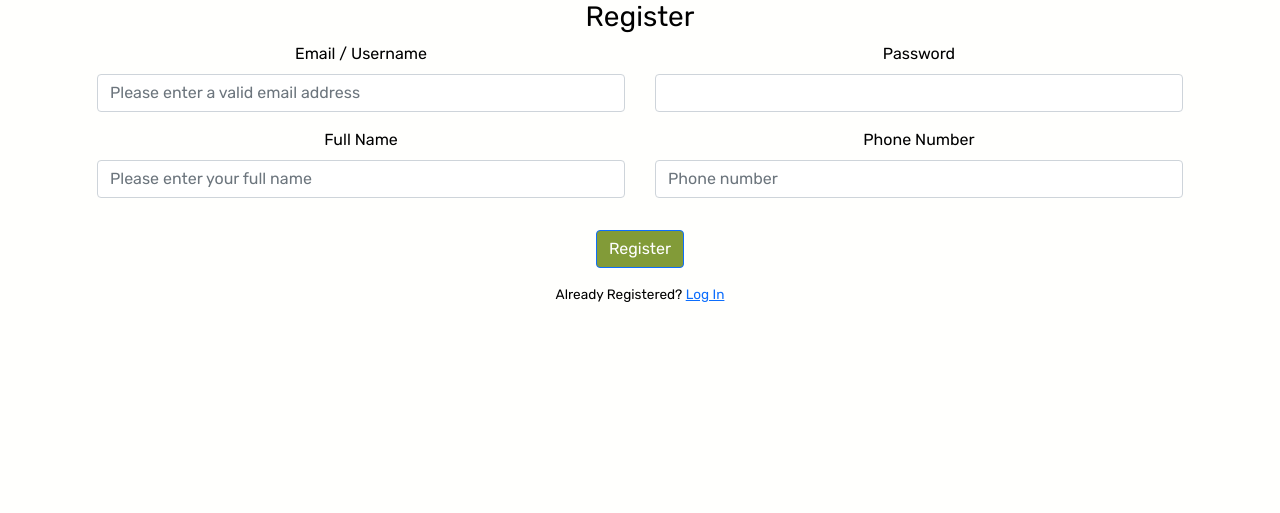
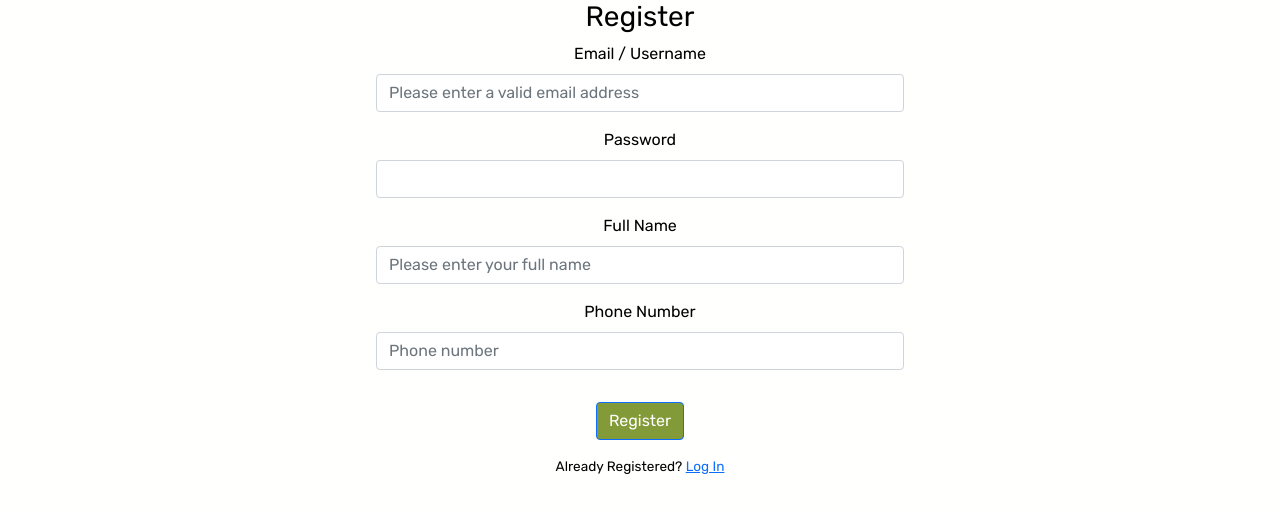
Before and after one commit to kenwals/Wildlife-Rescue, a Flask app: page /register in a window 1280 px wide. Shown: the part 56-569 px from the top of the page. Run offline with Flask 2, Linux system fonts and the light colour scheme; some libraries are stand-ins or nearby versions.

Commit message:
fix remove split column

```diff
--- a/templates/register.html
+++ b/templates/register.html
@@ -4,20 +4,20 @@
 <h3 class="text-center">Register</h3>
 
 <form class="row g-3 mx-auto text-center" method="POST" action="{{ url_for('register') }}">
-    <div class="col-md-6">
+    <div class="col-md-12">
       <label for="inputEmail4" class="form-label">Email / Username</label>
       <input type="email" class="form-control maximum-width mx-auto " id="inputEmail4" name="username"
       placeholder="Please enter a valid email address" autocomplete="username" required>
     </div>
-    <div class="col-md-6">
+    <div class="col-md-12">
       <label for="inputPassword4" class="form-label">Password</label>
       <input type="password" class="form-control maximum-width mx-auto " id="inputPassword4" name="password" minlength="8" autocomplete="new-password" required>
     </div>
-    <div class="col-md-6">
+    <div class="col-md-12">
       <label for="inputFullName" class="form-label">Full Name</label>
       <input type="text" class="form-control maximum-width mx-auto " id="inputFullName" name="full-name" placeholder="Please enter your full name" required>
     </div>
-    <div class="col-md-6">
+    <div class="col-md-12">
       <label for="inputPhoneNumber" class="form-label">Phone Number</label>
       <input type="text" class="form-control maximum-width mx-auto " id="inputPhoneNumber" name="phone" placeholder="Phone number">
     </div>
```
